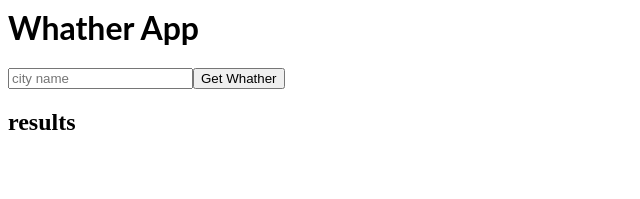
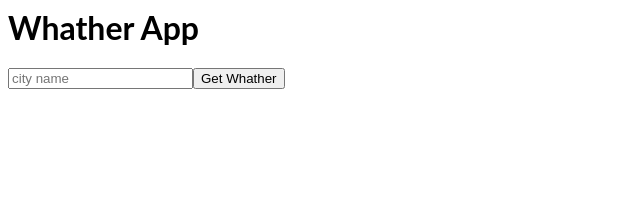
Before and after one commit to dkdk443/react-wheather-app, a React (Create React App) app: page / in a window 1280 px wide. Shown: the top 199 px of the page, without its empty margins (0-640 px from the left). Built offline with nearby package versions, Linux system fonts and the light colour scheme.

Commit message:
言語を日本語に

```diff
--- a/src/App.js
+++ b/src/App.js
@@ -21,7 +21,7 @@ export default function App() {
     setLoading(true);
     axios
       .get(
-        `https://api.weatherapi.com/v1/current.json?key=123e2943a98346ad96431630210908&q=${city}&aqi=no`
+        `https://api.weatherapi.com/v1/current.json?key=123e2943a98346ad96431630210908&q=${city}&aqi=no&lang=ja`
       )
       .then(res => {
         console.log(res.data);
@@ -49,8 +49,9 @@ export default function App() {
     <div>
       <Title />
       <Form getWheather={getWheather} setCity={setCity} city={city}/>
-      <Results results={results} />
-      {loading && <Loading />}
+
+      {loading ? <Loading />
+        :<Results results={results} />}
     </div>
   );
 }
--- a/src/components/Results.js
+++ b/src/components/Results.js
@@ -4,7 +4,6 @@ const Results = (props) => {
   return (
     <div className="results">
       <div>
-        <h2>results</h2>
         {cityName
           && <div>{cityName}</div>}
         {country
```
